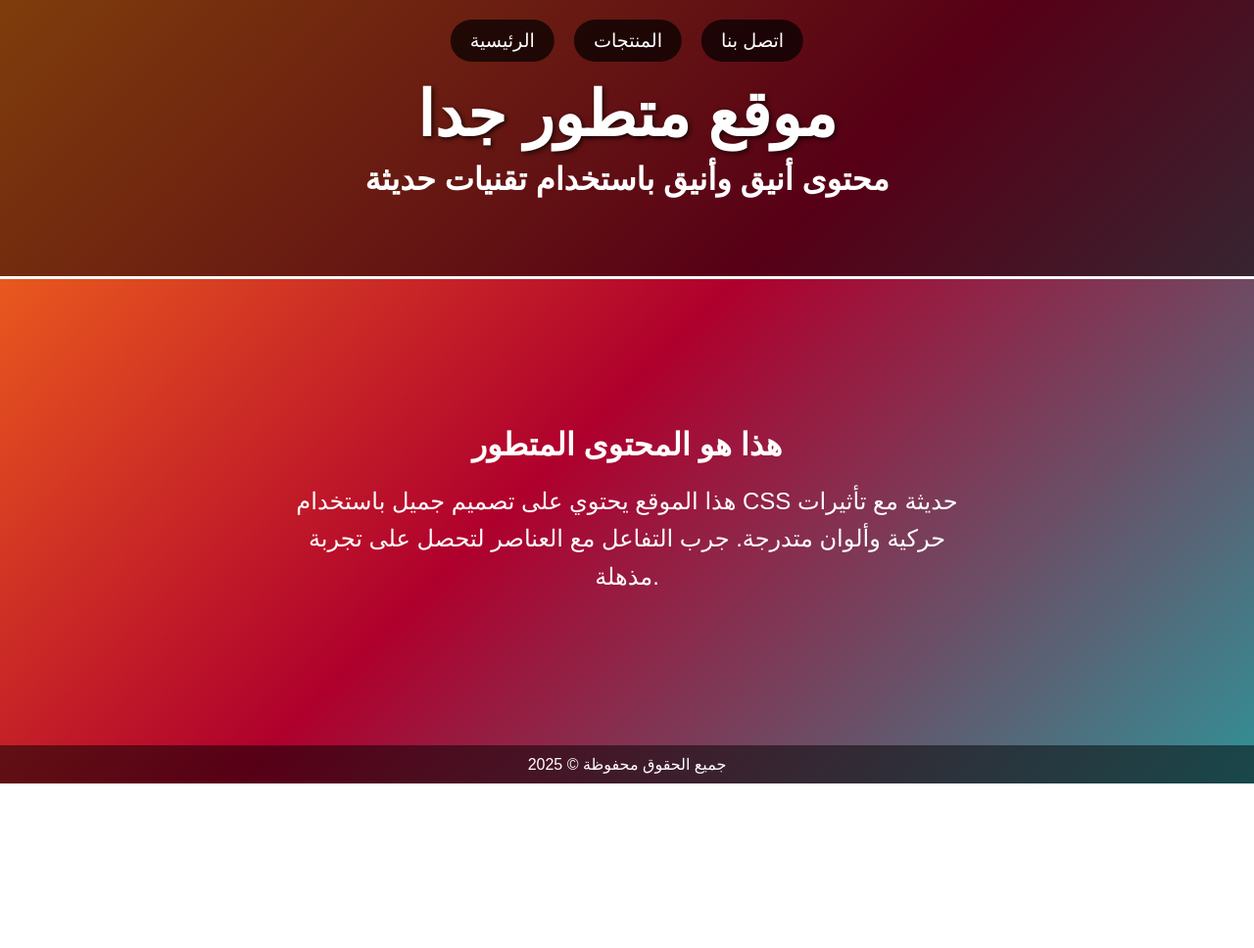
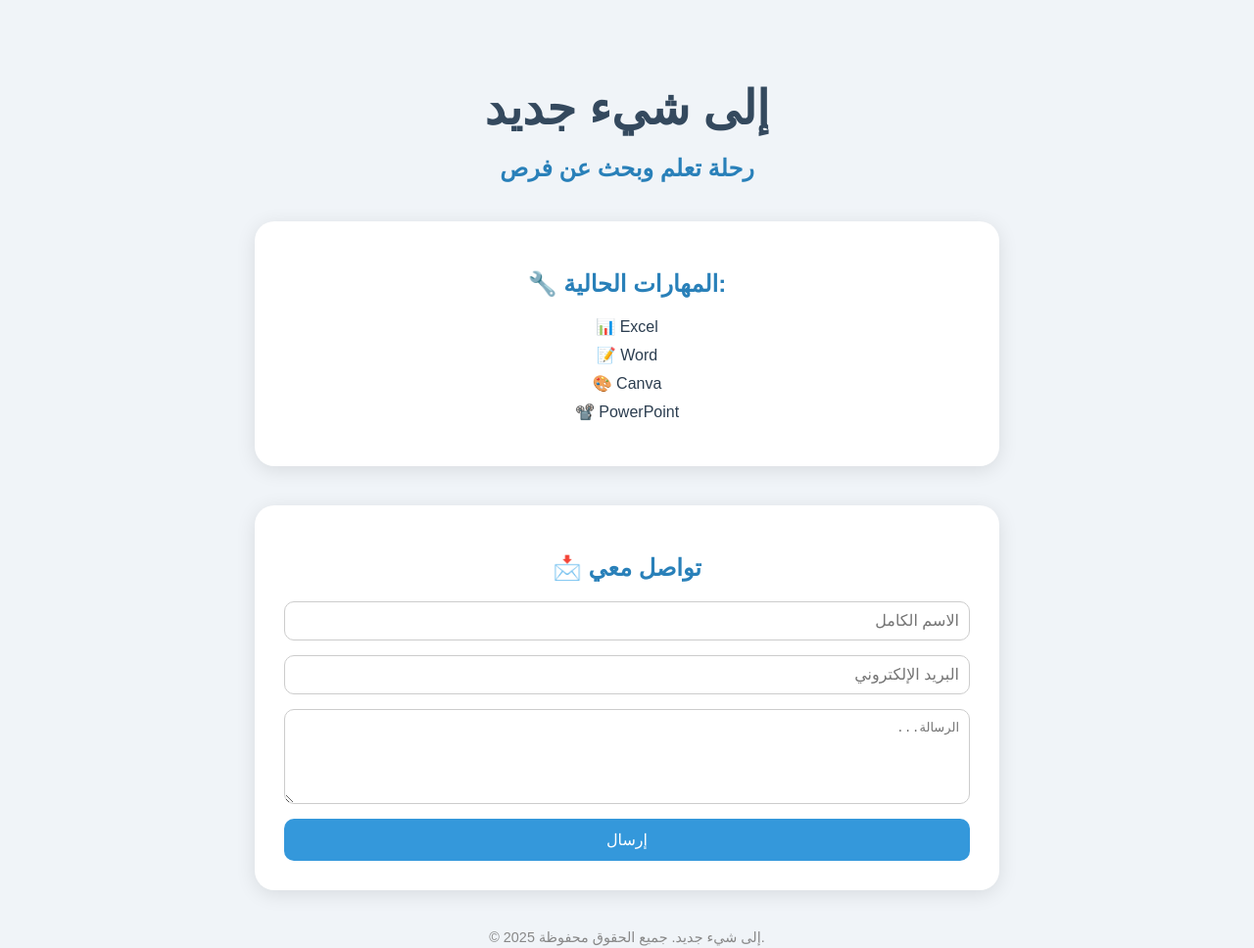
Before and after one commit to ELMAKHROUT/mywebsite, a plain HTML site: page index.html in a window 1280 px wide. Shown: the whole page at 98% size. Before the commit the page ends 800 px from the top, so only its background shows below. Drawn offline with Linux system fonts and the light colour scheme.

Commit message:
Update index.html
تحديث الكود بإضافة فورم وديزاين جديد

```diff
--- a/index.html
+++ b/index.html
@@ -1,136 +1,122 @@
 <!DOCTYPE html>
 <html lang="ar">
 <head>
-    <meta charset="UTF-8">
-    <meta name="viewport" content="width=device-width, initial-scale=1.0">
-    <title>موقع متطور</title>
+  <meta charset="UTF-8" />
+  <meta name="viewport" content="width=device-width, initial-scale=1.0" />
+  <title>إلى شيء جديد - Portfolio</title>
   <style>
-        * {
-            margin: 0;
-            padding: 0;
-            box-sizing: border-box;
-        }
-
     body {
       font-family: 'Arial', sans-serif;
-            background: linear-gradient(135deg, #ff7a18, #af002d, #319197);
-            height: 100vh;
-            color: white;
-            overflow: hidden;
-        }
-
-        header {
+      margin: 0;
+      background: #f0f4f8;
+      color: #2c3e50;
       text-align: center;
-            padding: 80px 20px;
-            background: rgba(0, 0, 0, 0.5);
-            border-bottom: 3px solid #fff;
-            animation: fadeIn 2s ease-out;
+      padding: 50px 20px;
     }
 
     h1 {
-            font-size: 4rem;
-            text-shadow: 2px 2px 5px rgba(0, 0, 0, 0.7);
+      font-size: 3em;
+      margin-bottom: 10px;
+      color: #34495e;
     }
 
     h2 {
-            font-size: 2rem;
-            margin-top: 10px;
+      font-size: 1.5em;
+      color: #2980b9;
+      margin-bottom: 20px;
     }
 
-        nav {
-            position: fixed;
-            top: 20px;
-            left: 50%;
-            transform: translateX(-50%);
-            display: flex;
-            gap: 20px;
-            z-index: 100;
+    .section {
+      background: white;
+      border-radius: 20px;
+      box-shadow: 0 4px 20px rgba(0, 0, 0, 0.1);
+      padding: 30px;
+      max-width: 700px;
+      margin: 40px auto;
     }
 
-        nav a {
-            color: white;
-            font-size: 1.2rem;
-            text-decoration: none;
-            padding: 10px 20px;
-            background: rgba(0, 0, 0, 0.7);
-            border-radius: 25px;
-            transition: all 0.3s ease;
+    ul {
+      list-style: none;
+      padding: 0;
     }
 
-        nav a:hover {
-            background: rgba(0, 0, 0, 0.9);
-            transform: scale(1.1);
+    ul li {
+      margin: 10px 0;
     }
 
-        .content {
-            text-align: center;
-            margin-top: 150px;
-            animation: slideUp 2s ease-out;
+    a {
+      color: #3498db;
+      text-decoration: none;
+      font-weight: bold;
     }
 
-        .content p {
-            font-size: 1.5rem;
-            line-height: 1.6;
-            margin-top: 20px;
-            max-width: 700px;
-            margin-left: auto;
-            margin-right: auto;
+    a:hover {
+      color: #1abc9c;
+    }
+
+    form {
+      display: flex;
+      flex-direction: column;
+      gap: 15px;
+      text-align: right;
+    }
+
+    input, textarea {
+      padding: 10px;
+      font-size: 1em;
+      border: 1px solid #ccc;
+      border-radius: 10px;
+      direction: rtl;
+    }
+
+    button {
+      background: #3498db;
+      color: white;
+      border: none;
+      padding: 12px;
+      font-size: 1em;
+      border-radius: 10px;
+      cursor: pointer;
+    }
+
+    button:hover {
+      background: #2980b9;
     }
 
     footer {
-            position: fixed;
-            bottom: 0;
-            left: 50%;
-            transform: translateX(-50%);
-            text-align: center;
-            background: rgba(0, 0, 0, 0.5);
-            padding: 10px 0;
-            width: 100%;
-            color: white;
-            animation: fadeIn 3s ease-in-out;
-        }
-
-        @keyframes fadeIn {
-            0% {
-                opacity: 0;
-            }
-            100% {
-                opacity: 1;
-            }
-        }
-
-        @keyframes slideUp {
-            0% {
-                transform: translateY(50px);
-                opacity: 0;
-            }
-            100% {
-                transform: translateY(0);
-                opacity: 1;
-            }
+      margin-top: 40px;
+      color: #888;
+      font-size: 0.9em;
     }
   </style>
 </head>
 <body>
 
-<header>
-    <h1>موقع متطور جدا</h1>
-    <h2>محتوى أنيق وأنيق باستخدام تقنيات حديثة</h2>
-</header>
+  <h1>إلى شيء جديد</h1>
+  <h2>رحلة تعلم وبحث عن فرص</h2>
 
-<nav>
-    <a href="#">الرئيسية</a>
-    <a href="#">المنتجات</a>
-    <a href="#">اتصل بنا</a>
-</nav>
+  <div class="section">
+    <h2>🔧 المهارات الحالية:</h2>
+    <ul>
+      <li>📊 Excel</li>
+      <li>📝 Word</li>
+      <li>🎨 Canva</li>
+      <li>📽️ PowerPoint</li>
+    </ul>
+  </div>
 
-<div class="content">
-    <h2>هذا هو المحتوى المتطور</h2>
-    <p>هذا الموقع يحتوي على تصميم جميل باستخدام CSS حديثة مع تأثيرات حركية وألوان متدرجة. جرب التفاعل مع العناصر لتحصل على تجربة مذهلة.</p>
+  <div class="section">
+    <h2>📩 تواصل معي</h2>
+    <form action="https://formsubmit.co/medsipo1@gmail.com" method="POST">
+      <input type="text" name="name" placeholder="الاسم الكامل" required />
+      <input type="email" name="email" placeholder="البريد الإلكتروني" required />
+      <textarea name="message" rows="5" placeholder="الرسالة..." required></textarea>
+      <button type="submit">إرسال</button>
+    </form>
   </div>
 
   <footer>
-    <p>جميع الحقوق محفوظة © 2025</p>
+    &copy; 2025 إلى شيء جديد. جميع الحقوق محفوظة.
   </footer>
 
 </body>
```
Lines whose indentation alone changed are shown as unchanged.
